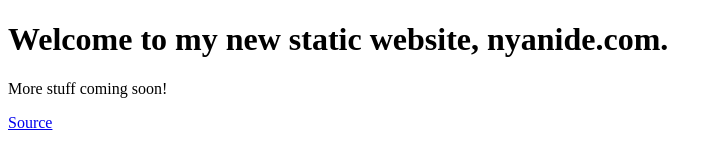
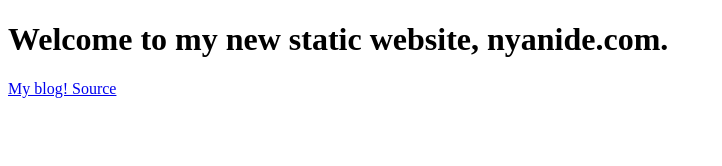
Before and after one commit to agent14bricks/NyanideZ.github.io, a plain HTML site: page index.html in a window 1280 px wide. Shown: the whole page, without its empty margins (0-722 px from the left). Drawn offline with Linux system fonts and the light colour scheme.

Commit message:
Update index.html

```diff
--- a/index.html
+++ b/index.html
@@ -3,7 +3,7 @@
 <html>
   <body>
     <h1> Welcome to my new static website, nyanide.com. </h1>
-    <p> More stuff coming soon! </p>
+    <a href="blog"> My blog! </a>
     <a href="https://github.com/NyanideZ/NyanideZ.github.io"> Source </a>
   </body>
 </html>
```
